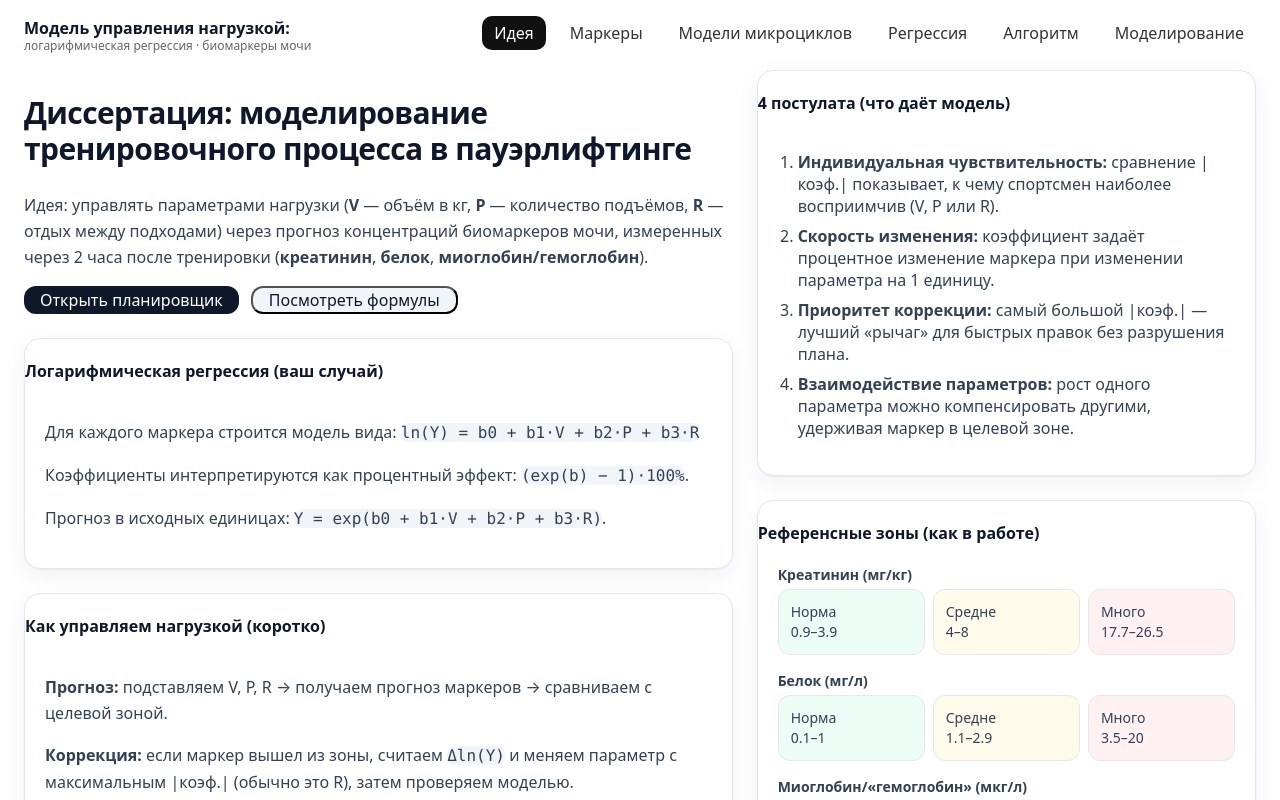
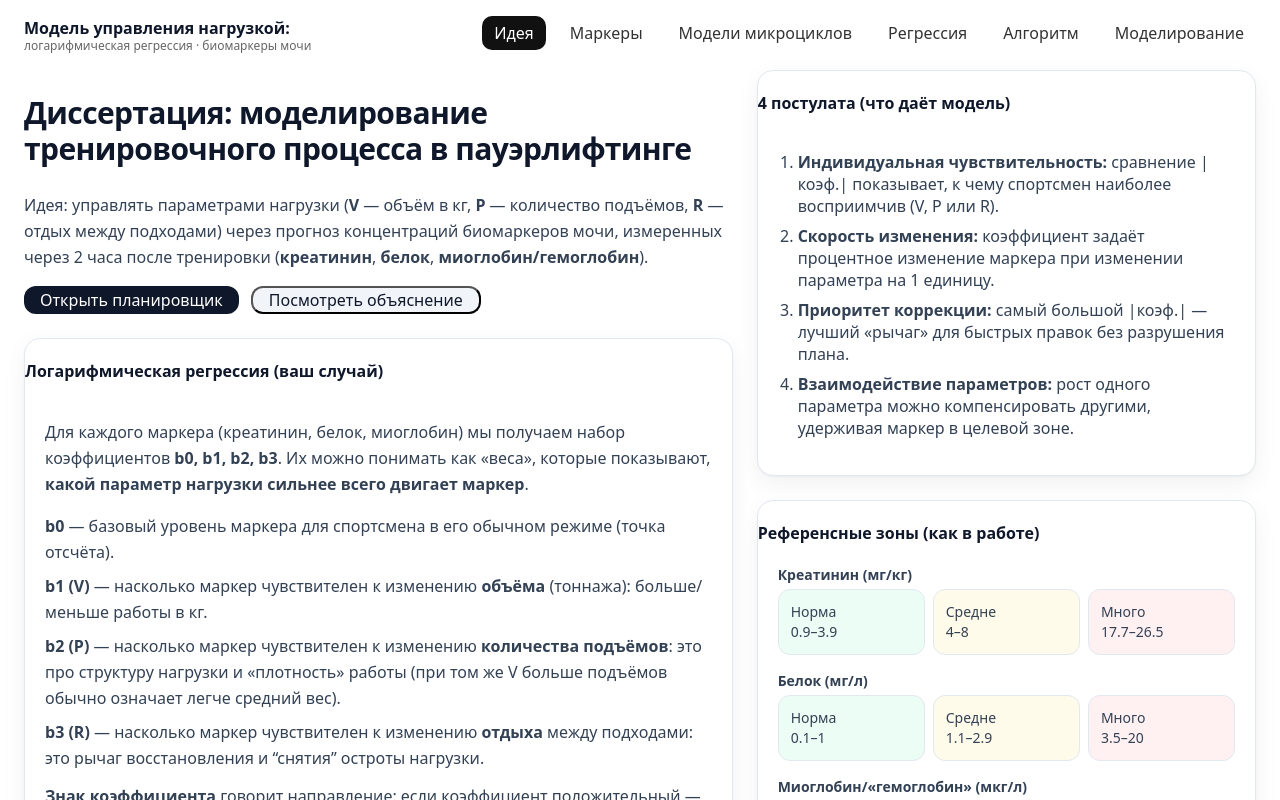
Before and after one commit to alexLuckyStrike/LoadModeling, a Nuxt app in the folder nuxt/: page / in a window 1280 px wide. Built offline with nearby package versions, Linux system fonts and the light colour scheme.

Commit message:
доработки главной страницы

```diff
--- a/nuxt/pages/index.vue
+++ b/nuxt/pages/index.vue
@@ -28,7 +28,7 @@
               :class="cta === 'model' ? 'bg-slate-900 text-white' : 'bg-slate-100 text-slate-900 hover:bg-slate-200'"
               @click="scrollToModel"
             >
-              Посмотреть формулы
+              Посмотреть объяснение
             </button>
           </div>
         </div>
@@ -37,17 +37,33 @@
         <UiCard title="Логарифмическая регрессия (ваш случай)">
           <div class="space-y-3 text-slate-700 leading-relaxed">
             <p>
-              Для каждого маркера строится модель вида:
-              <span class="font-mono bg-slate-100 px-2 py-1 rounded-lg">ln(Y) = b0 + b1·V + b2·P + b3·R</span>
+              Для каждого маркера (креатинин, белок, миоглобин) мы получаем набор коэффициентов <b>b0, b1, b2, b3</b>.
+              Их можно понимать как «веса», которые показывают, <b>какой параметр нагрузки сильнее всего двигает маркер</b>.
             </p>
-            <p>
-              Коэффициенты интерпретируются как процентный эффект:
-              <span class="font-mono bg-slate-100 px-2 py-1 rounded-lg">(exp(b) − 1)·100%</span>.
-            </p>
-            <p>
-              Прогноз в исходных единицах:
-              <span class="font-mono bg-slate-100 px-2 py-1 rounded-lg">Y = exp(b0 + b1·V + b2·P + b3·R)</span>.
-            </p>
+
+            <div class="space-y-2">
+              <div><b>b0</b> — базовый уровень маркера для спортсмена в его обычном режиме (точка отсчёта).</div>
+              <div><b>b1 (V)</b> — насколько маркер чувствителен к изменению <b>объёма</b> (тоннажа): больше/меньше работы в кг.</div>
+              <div><b>b2 (P)</b> — насколько маркер чувствителен к изменению <b>количества подъёмов</b>: это про структуру нагрузки и «плотность» работы (при том же V больше подъёмов обычно означает легче средний вес).</div>
+              <div><b>b3 (R)</b> — насколько маркер чувствителен к изменению <b>отдыха</b> между подходами: это рычаг восстановления и “снятия” остроты нагрузки.</div>
+            </div>
+
+            <div class="space-y-2">
+              <div><b>Знак коэффициента</b> говорит направление: если коэффициент положительный — рост параметра обычно повышает маркер; если отрицательный — снижает.</div>
+              <div><b>Модуль коэффициента</b> говорит силу: чем больше |коэффициент|, тем сильнее и быстрее этот параметр влияет на маркер.</div>
+            </div>
+
+            <div class="space-y-2">
+              <div class="font-medium">Уравнения для каждого маркера</div>
+              <div class="text-sm text-slate-600">
+                Важно: коэффициенты у каждого маркера свои, поэтому ниже они записаны с индексами.
+              </div>
+              <div class="space-y-2">
+                <div class="font-mono bg-slate-100 px-2 py-1 rounded-lg">ln(Креатинин) = b0_cr + bV_cr·V + bP_cr·P + bR_cr·R</div>
+                <div class="font-mono bg-slate-100 px-2 py-1 rounded-lg">ln(Белок) = b0_pr + bV_pr·V + bP_pr·P + bR_pr·R</div>
+                <div class="font-mono bg-slate-100 px-2 py-1 rounded-lg">ln(Миоглобин) = b0_my + bV_my·V + bP_my·P + bR_my·R</div>
+              </div>
+            </div>
           </div>
         </UiCard>
 
```
